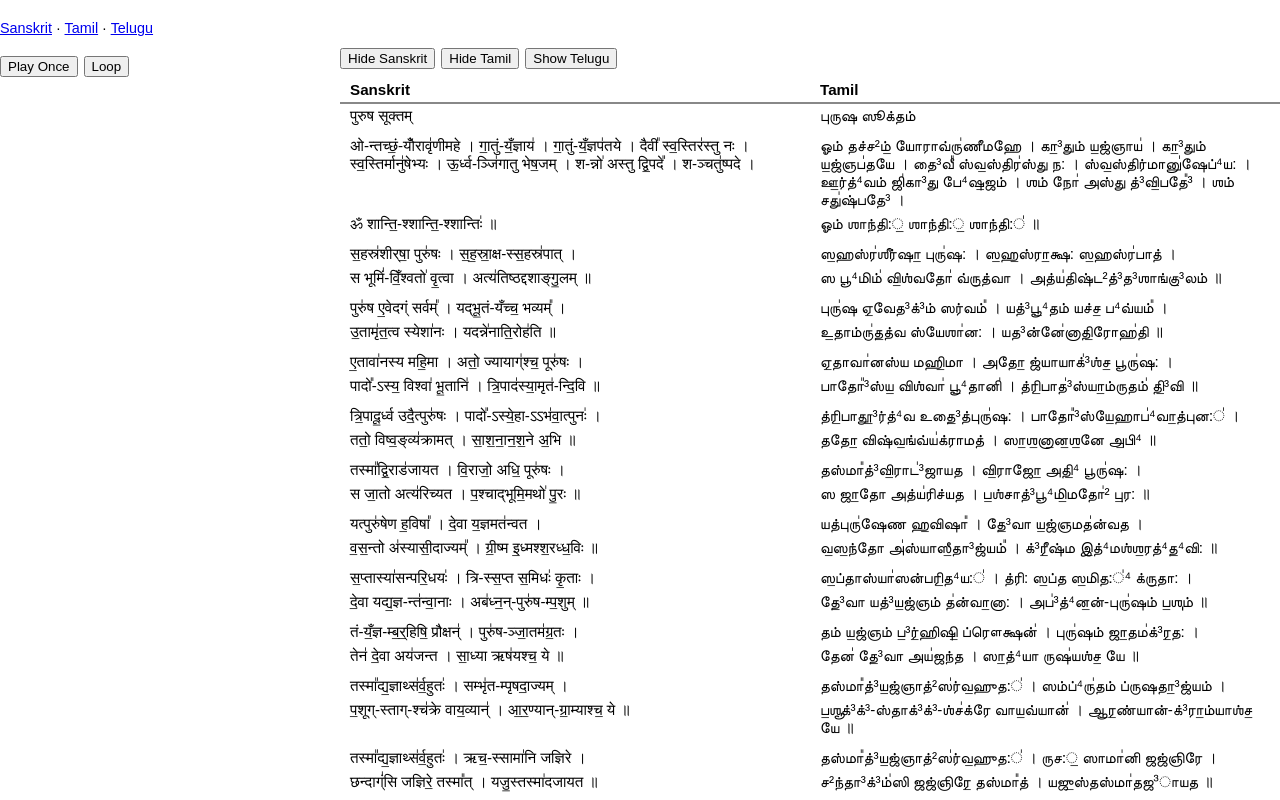
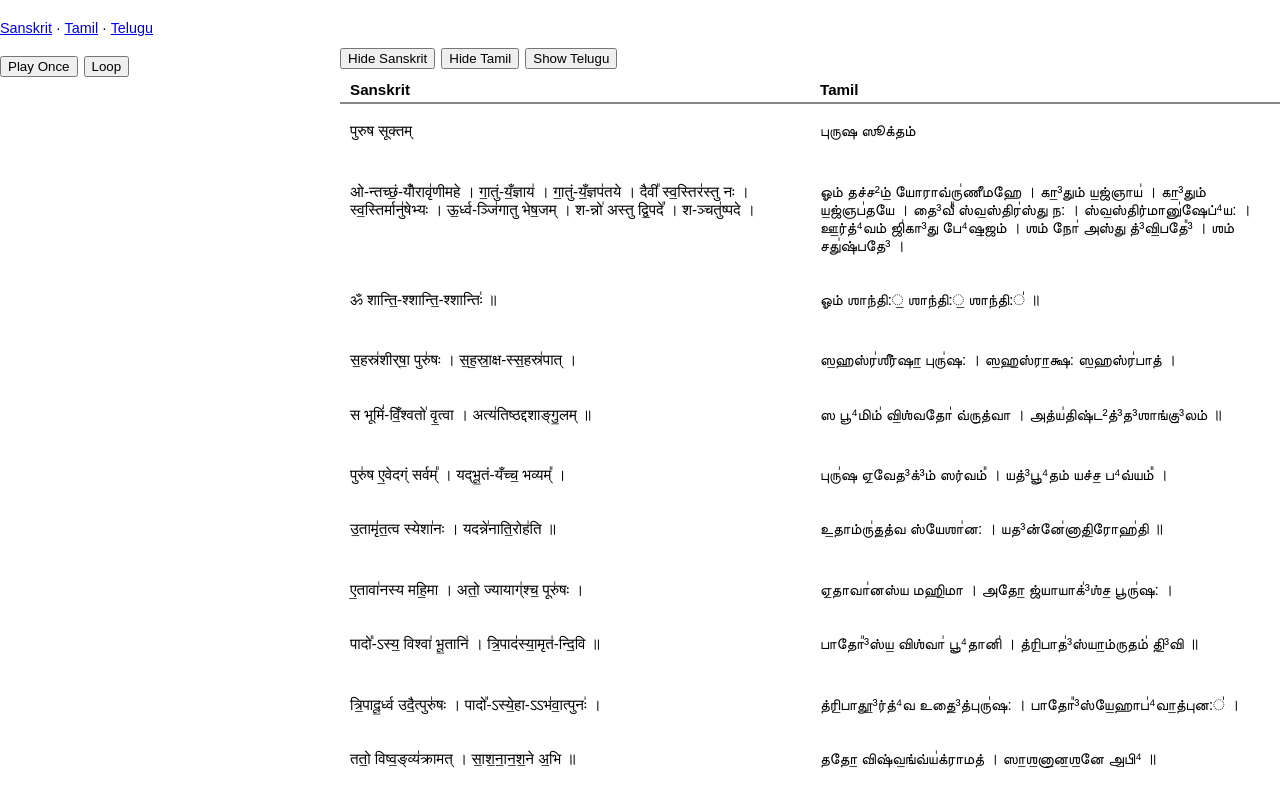
Before and after one commit to thiruvadhirai/shivapooja, a Next.js app: page /purusasuktham in a window 1280 px wide. Shown: the top 800 px of the page. Built offline with nearby package versions, Linux system fonts and the light colour scheme.

Commit message:
fixed markdown styling issues

```diff
--- a/app/purusasuktham/PurusasukthamClient.tsx
+++ b/app/purusasuktham/PurusasukthamClient.tsx
@@ -3,6 +3,7 @@
 import { useRef, useState } from 'react';
 import Link from 'next/link';
 import { useVerseData } from './useVerseData';
+import ReactMarkdown from 'react-markdown';
 
 declare global {
   interface Window { YT: any; onYouTubeIframeAPIReady: () => void; }
@@ -109,8 +110,16 @@ export default function PurusasukthamClient() {
               <tbody>
                 {Array.from({ length: len }, (_, i) => (
                   <tr key={i}>
-                    {!hideSanskrit && <td style={{ padding: '3px 10px', verticalAlign: 'top', whiteSpace: 'pre-wrap' }}>{data.sanskrit[i] ?? ''}</td>}
-                    {!hideLang2   && <td style={{ padding: '3px 10px', verticalAlign: 'top', whiteSpace: 'pre-wrap' }}>{lang2[i] ?? ''}</td>}
+                    {!hideSanskrit && (
+                      <td style={{ padding: '3px 10px', verticalAlign: 'top' }}>
+                        <ReactMarkdown>{data.sanskrit[i] ?? ''}</ReactMarkdown>
+                      </td>
+                    )}
+                    {!hideLang2 && (
+                      <td style={{ padding: '3px 10px', verticalAlign: 'top' }}>
+                        <ReactMarkdown>{lang2[i] ?? ''}</ReactMarkdown>
+                      </td>
+                    )}
                   </tr>
                 ))}
               </tbody>
--- a/app/purusasuktham/VerseLines.tsx
+++ b/app/purusasuktham/VerseLines.tsx
@@ -1,4 +1,6 @@
 'use client';
+
+import ReactMarkdown from 'react-markdown';
 
 interface Props {
   lines: string[];
@@ -7,9 +9,9 @@ interface Props {
 export default function VerseLines({ lines }: Props) {
   if (!lines.length) return <p>Loading…</p>;
   return (
-    <div style={{ whiteSpace: 'pre-wrap', lineHeight: 1.8, fontSize: '1em' }}>
+    <div style={{ lineHeight: 1.8, fontSize: '1em' }}>
       {lines.map((line, i) => (
-        <div key={i}>{line || '\u00A0'}</div>
+        <ReactMarkdown key={i}>{line || '\u00A0'}</ReactMarkdown>
       ))}
     </div>
   );
--- a/package.json
+++ b/package.json
@@ -15,7 +15,8 @@
     "axios": "^1.7.9",
     "next": "^15.1.7",
     "react": "^19.0.0",
-    "react-dom": "^19.0.0"
+    "react-dom": "^19.0.0",
+    "react-markdown": "^9.0.1"
   },
   "devDependencies": {
     "@playwright/test": "^1.49.1",
```
Also changed, not shown: 14 other files (tests, documents, lock files or other folders).
